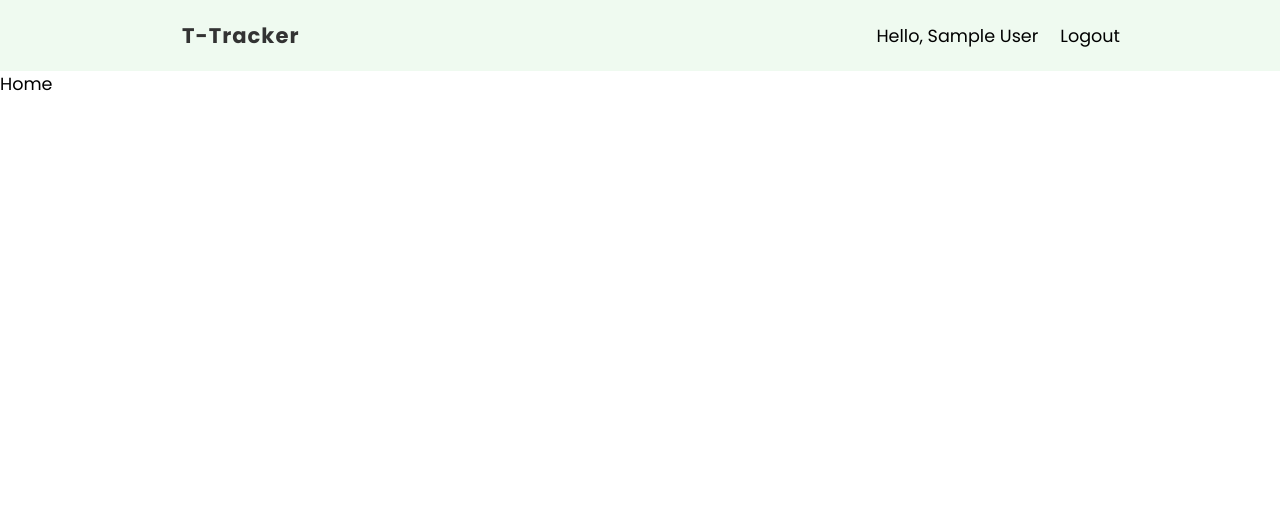
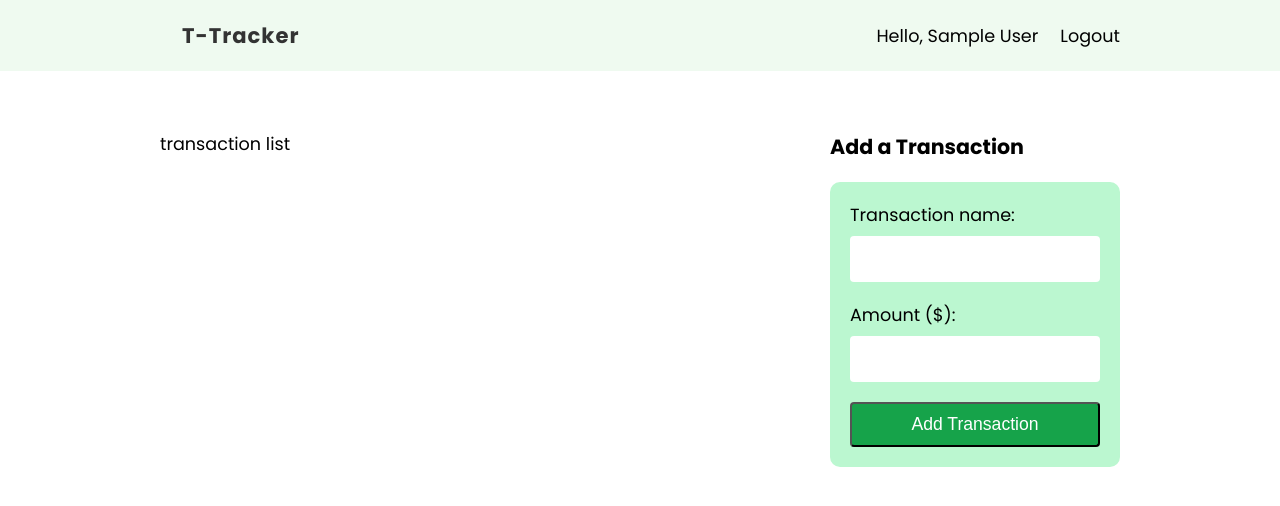
Before and after one commit to surajbera/react-transaction-tracker, a React (Vite) app: page / in a window 1280 px wide. Shown: the top 506 px of the page. Built offline with nearby package versions, Linux system fonts and the light colour scheme; no server answers; sample sign-in values are in the browser's storage.

Commit message:
Added a transaction form component and transaction list section on homepage

```diff
--- a/src/pages/home/Home.jsx
+++ b/src/pages/home/Home.jsx
@@ -1,5 +1,18 @@
+// styles
+import styles from './home.module.css'
+
+// components
+import TransactionForm from './TransactionForm'
+
 const Home = () => {
-  return <div>Home</div>
+  return (
+    <div className={styles.container}>
+      <div className={styles.content}>transaction list</div>
+      <div className={styles.sidebar}>
+        <TransactionForm />
+      </div>
+    </div>
+  )
 }
 
 export default Home
--- /dev/null
+++ b/src/pages/home/TransactionForm.jsx
@@ -0,0 +1,38 @@
+import { useState } from 'react'
+
+const TransactionForm = () => {
+  const [name, setName] = useState('')
+  const [amount, setAmount] = useState('')
+
+  const onSubmitHandler = (e) => {
+    e.preventDefault()
+    console.log({
+      name,
+      amount,
+    })
+  }
+
+  return (
+    <>
+      <h3>Add a Transaction</h3>
+      <form onSubmit={onSubmitHandler}>
+        <label>
+          <span>Transaction name:</span>
+          <input type='text' required onChange={(e) => setName(e.target.value)} value={name} />
+        </label>
+        <label>
+          <span>Amount ($):</span>
+          <input
+            type='number'
+            required
+            onChange={(e) => setAmount(e.target.value)}
+            value={amount}
+          />
+        </label>
+        <button>Add Transaction</button>
+      </form>
+    </>
+  )
+}
+
+export default TransactionForm
--- a/src/pages/home/home.module.css
+++ b/src/pages/home/home.module.css
@@ -0,0 +1,58 @@
+.container {
+  display: grid;
+  grid-template-columns: 2fr 1fr;
+  max-width: 960px;
+  margin: 60px auto;
+}
+.content {
+  padding-right: 30px;
+}
+.sidebar {
+  padding-left: 30px;
+}
+.sidebar form {
+  padding: 20px;
+  background: #bbf7d0;
+  border-radius: 10px;
+}
+.sidebar input,
+.sidebar select {
+  display: block;
+  width: 100%;
+  padding: 10px;
+  margin-top: 8px;
+  box-sizing: border-box;
+  border: 0;
+  border-radius: 4px;
+  color: #555;
+  font-size: 1em;
+}
+.sidebar label {
+  margin: 0 auto 20px;
+  display: block;
+  color: #000;
+}
+.sidebar button {
+  color: #fff;
+  padding: 10px 12px;
+  background-color: #16a34a;
+  font-size: 1em;
+  border-radius: 4px;
+  cursor: pointer;
+  display: block;
+  width: 100%;
+}
+.sidebar button:hover {
+  background: #22c55e;
+}
+.sidebar h3 {
+  color: #000;
+  margin-bottom: 20px;
+}
+.sidebar aside {
+  margin-top: 40px;
+  color: #555;
+}
+.sidebar aside li {
+  margin: 10px;
+}
```
